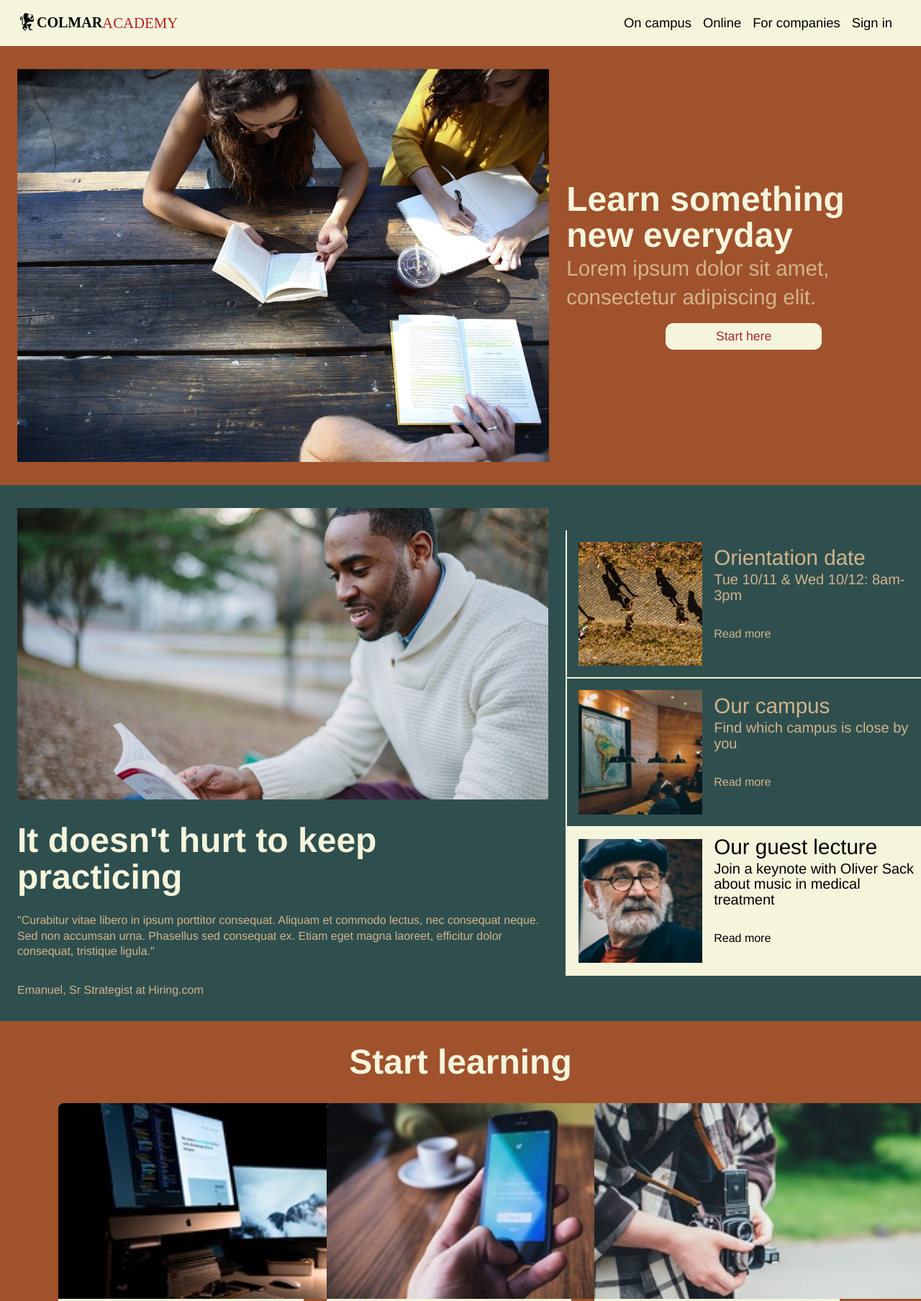
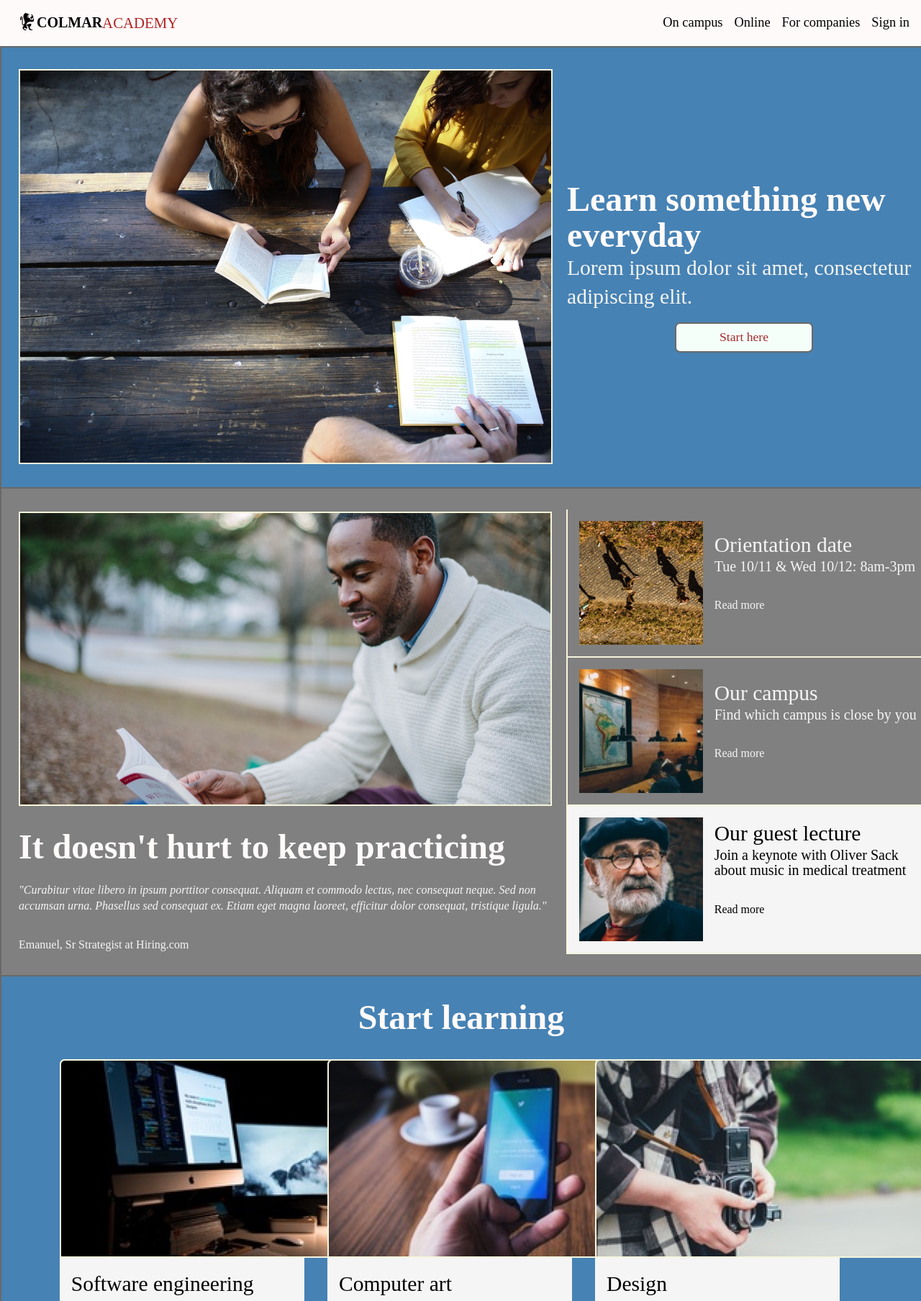
Before and after one commit to jridley11/colmar, a plain HTML site: page index.html in a window 1280 px wide. Shown: the top 1808 px of the page at 72% size. Drawn offline with Linux system fonts and the light colour scheme; a web font is replaced by a local one.

Commit message:
Complete structure of desktop version.

```diff
--- a/index.html
+++ b/index.html
@@ -164,8 +164,11 @@
 
       <!-- Footer Section -->
       <footer>
-        <h6>© 2016 Colmar Academy. All rights reserved</h6>
-        <h6>Terms Privacy</h6>
+        <span>© 2016 Colmar Academy. All rights reserved</span>
+        <ul>
+          <li>Terms</li>
+          <li>Privacy</li>
+        </ul>
       </footer>
     </div>
   </body>
--- a/resources/css/style.css
+++ b/resources/css/style.css
@@ -1,3 +1,21 @@
+/* latin */
+@font-face {
+  font-family: 'Oxygen';
+  font-style: normal;
+  font-weight: 400;
+  src: local('Oxygen Regular'), local('Oxygen-Regular'), url(https://fonts.gstatic.com/s/oxygen/v7/qBSyz106i5ud7wkBU-FrPevvDin1pK8aKteLpeZ5c0A.woff2) format('woff2');
+  unicode-range: U+0000-00FF, U+0131, U+0152-0153, U+02C6, U+02DA, U+02DC, U+2000-206F, U+2074, U+20AC, U+2212, U+2215;
+}
+
+/* latin */
+@font-face {
+  font-family: 'Oxygen';
+  font-style: normal;
+  font-weight: 700;
+  src: local('Oxygen Bold'), local('Oxygen-Bold'), url(https://fonts.gstatic.com/s/oxygen/v7/yVHpdQrmTj9Kax1tmFSx2pBw1xU1rKptJj_0jans920.woff2) format('woff2');
+  unicode-range: U+0000-00FF, U+0131, U+0152-0153, U+02C6, U+02DA, U+02DC, U+2000-206F, U+2074, U+20AC, U+2212, U+2215;
+}
+
 /* Universal Styles */
 html {
   font-size: 16px;
@@ -5,9 +23,9 @@ html {
 
 body {
   line-height: 1.35rem;
-  font-family: Helvetica;
+  font-family: 'Oxygen';
   font-size: 1rem;
-  color: tan;
+  color: whitesmoke;
 }
 
 .container {
@@ -33,11 +51,15 @@ body {
   display: block;
 }
 
+.right img {
+  border: 0;
+}
+
 h1 {
-  color: beige;
   font-size: 3rem;
   font-weight: 900;
   line-height: 3.15rem;
+  color: snow;
 }
 
 h2 {
@@ -49,8 +71,12 @@ h3 {
   font-size: 1.25rem;
 }
 
+.left h5 {
+   font-style: italic;
+}
+
 .guest, .fisma {
-  background-color: beige;
+  background-color: whitesmoke;
   color: black;
 }
 
@@ -63,8 +89,10 @@ header {
   z-index: 1;
   width: 100%;
   height: 4rem;
-  background-color: beige;
+  background-color: snow;
   color: black;
+  border-bottom: 2px solid dimgray;
+  padding: 0 1.5rem;
 }
 
 .logo {
@@ -72,13 +100,13 @@ header {
   align-items: center;
   font-size: 1.3rem;
   font-weight: 100;
-  font-family: GT Walsheim;
+  font-family: 'GT Walsheim';
   color: firebrick;
 }
 
 .logo img {
   height: 2rem;
-  padding-left: 1.5rem;
+  border: 0;
 }
 
 .logo h3 {
@@ -95,34 +123,39 @@ header li {
   font-size: 1.15rem;
 }
 
-
-
+img, video {
+  border: 2px solid beige;
+}
 /* Main Content Section */
 #main {
   position: relative;
   top: 4rem;
+  border-left: 2px solid dimgray;
+}
 
-}
 /* Start Here Section */
 .start-here-section  {
-  background: sienna;
+  background-color: steelblue;
+  border-bottom: 2px solid dimgray;
 }
 
 .right .button {
   align-self: center;
-  background-color: beige;
-  padding: 8px 70px;
-  border-radius: .7rem;
+  background-color: mintcream;
+  padding: 8px 60px;
+  border-radius: 7px;
   color: brown;
   font-weight: 500;
   font-size: 1.10rem;
   margin-top: 1rem;
+  border: 2px solid dimgray;
   transition:
 }
 
 /*-- Info Section --*/
 .info-section  {
-  background-color: darkslategray;
+  background-color: grey;
+  border-bottom: 2px solid dimgray;
 }
 
 .info-section h1 {
@@ -157,7 +190,8 @@ header li {
 /*-- Course Section --*/
 .course-section {
   width: 100%;
-  background-color: sienna;
+  background-color: steelblue;
+  border-bottom: 2px solid dimgray;
 }
 
 .course-section h1 {
@@ -177,7 +211,7 @@ header li {
   flex-wrap: wrap;
   flex-direction: column;
   margin: 2rem 2rem 0 0;
-  background-color: beige;
+  background-color: whitesmoke;
   width: 30%;
   border-radius: 7px;
 }
@@ -200,16 +234,17 @@ header li {
 /*-- Thesis Section --*/
 .thesis-section {
   width: 100%;
-  background-color: darkslategray;
+  background-color: grey;
+  border-bottom: 2px solid dimgray;
+}
 
-}
 .thesis-section h1 {
   padding-top: 2rem;
   text-align: center;
 }
 
 .thesis-section video {
-  padding-bottom: 1.5rem;
+  margin-bottom: 1.5rem;
 }
 
 .nyc {
@@ -217,3 +252,19 @@ header li {
 }
 
 /*-- Footer --*/
+footer {
+  display: flex;
+  justify-content: space-between;
+  background-color: beige;
+  color: black;
+  padding: 1rem 1.5rem;
+}
+
+footer ul {
+  display: flex;
+  justify-content: space-between;
+}
+
+footer li {
+  padding-right: 1rem;
+}
```
